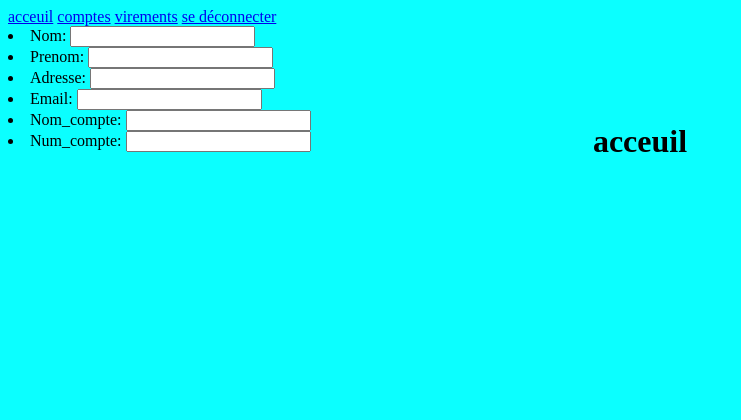
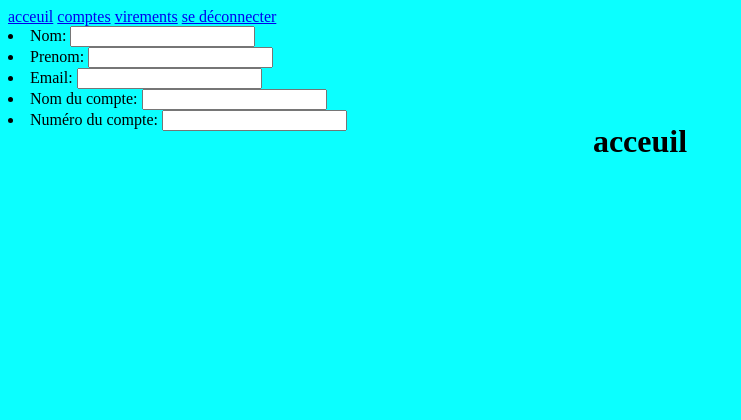
Before and after one commit to iiiiyama/SAE-401, a Django app: page /addaccount in a window 1280 px wide. Shown: the top 420 px of the page, without its empty margins (0-741 px from the left). Run offline with Django 4.2, Linux system fonts and the light colour scheme.

Commit message:
édition des comptes fonctionnel (si on veut ...)

```diff
--- a/banque/mybank/forms.py
+++ b/banque/mybank/forms.py
@@ -20,14 +20,14 @@ from . import models
 class accountForm(ModelForm):
     class Meta:
         model = models.account
-        fields = ('nom', 'prenom', 'adresse', 'email', 'nom_compte', 'num_compte')
+        fields = ('nom', 'prenom', 'email', 'nom_compte', 'num_compte')
         labels = {
             'nom' : _('Nom'),
             'prenom' : _('Prenom') ,
-            'adresse' : _('Adresse'),
+            #'adresse' : _('Adresse'),
             'email' : _('Email'),
-            'nom_compte' : _('Nom_compte'),
-            'num_compte' : _('Num_compte'),
+            'nom_compte' : _('Nom du compte'),
+            'num_compte' : _('Numéro du compte'),
         }
 
 class CustomUserCreationForm(UserCreationForm):
--- a/banque/mybank/models.py
+++ b/banque/mybank/models.py
@@ -18,7 +18,7 @@ class CustomUser(AbstractBaseUser):
 class account(models.Model):
     nom = models.CharField(max_length=100)
     prenom = models.CharField(max_length=100)
-    adresse = models.CharField(max_length=200)
+    #adresse = models.CharField(max_length=200)
     email = models.EmailField(max_length=30)
     nom_compte = models.CharField(max_length=20, unique=True, default='')
     num_compte = models.IntegerField(unique=True)
--- a/banque/mybank/templates/addaccount.html
+++ b/banque/mybank/templates/addaccount.html
@@ -4,7 +4,7 @@
 
 {% block content %}
     {% if id != None %}
-    <form method="post" action="/mybank/updatetraitement/{{id}}/">
+    <form method="post" action="/updatetraitement/{{id}}/">
     {% else %}
         <form method="post" action="/traitement/">
     {% endif %}
--- a/banque/mybank/templates/compte.html
+++ b/banque/mybank/templates/compte.html
@@ -17,7 +17,7 @@
 {% block content %}
 <ol> <h3> Mes comptes</h3>
     {% for l in liste %}
-        <li> {{l}} <a href="/mybank/affiche/{{l.id}}/">montrer</a> <a href="/mybank/update/{{l.id}}/"> editer</a> <a href="/mybank/delete/{{l.id}}/"> supprimer</a></li>
+        <li> {{l}} <a href="/affiche/{{l.id}}/">montrer</a> <a href="/update/{{l.id}}/"> editer</a> <a href="delete"> supprimer</a></li>
     {% endfor %}
 </ol>
 {% endblock %}
--- a/banque/mybank/urls.py
+++ b/banque/mybank/urls.py
@@ -4,7 +4,7 @@ from . import views
 urlpatterns = [
 path('login', views.login),
 path('compte', views.affiche),
-path('register', views.register, name = 'register'),
+path('register', views.register),
 path('addaccount', views.accounts),
 path('affiche/', views.affiche),
 path('affiche/<int:id>/',views.affiche),
--- a/banque/mybank/views.py
+++ b/banque/mybank/views.py
@@ -59,7 +59,7 @@ def update(request, id):
 
 def delete(id):
     account = models.account.objects.get(pk=id)
-    account.delete()
+    account.delete(id)
     return HttpResponseRedirect("/compte")
 
 def updatetraitement(request, id):
```
Also changed, not shown: banque/db.sqlite3.
